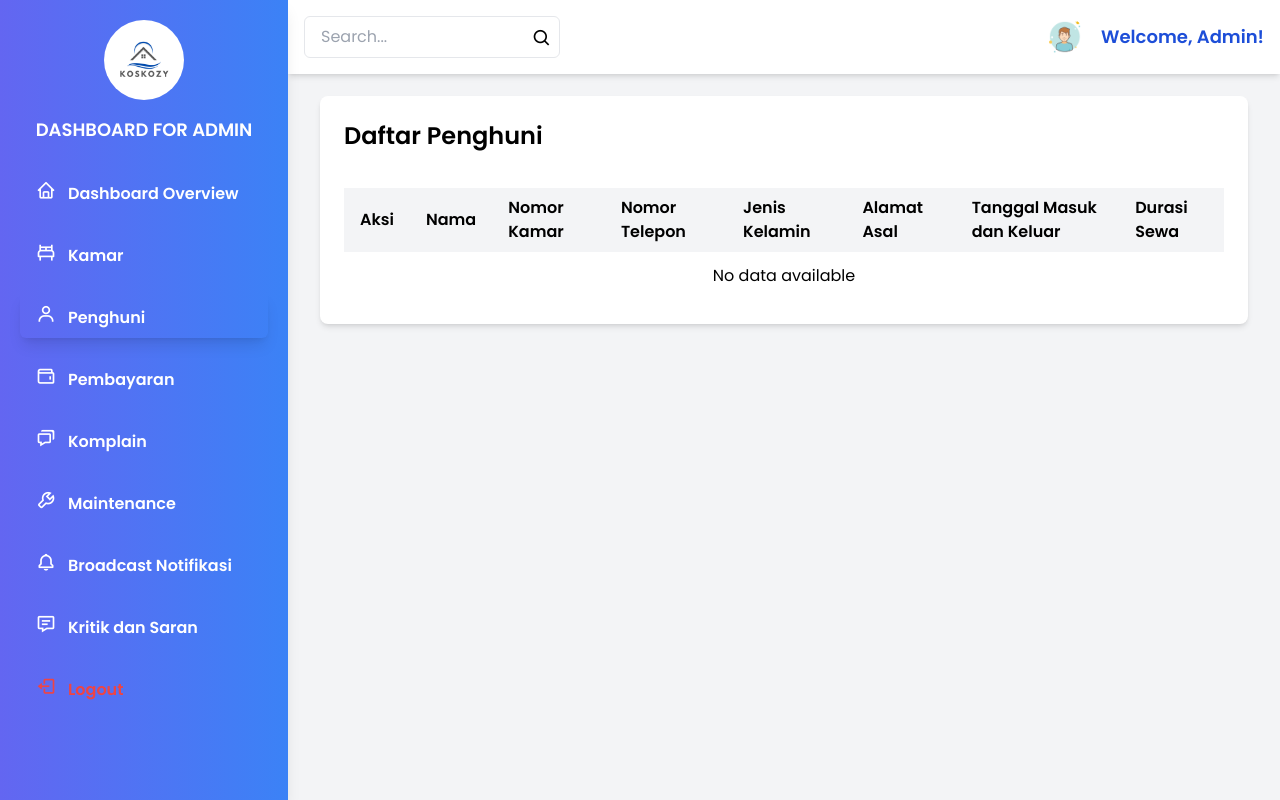
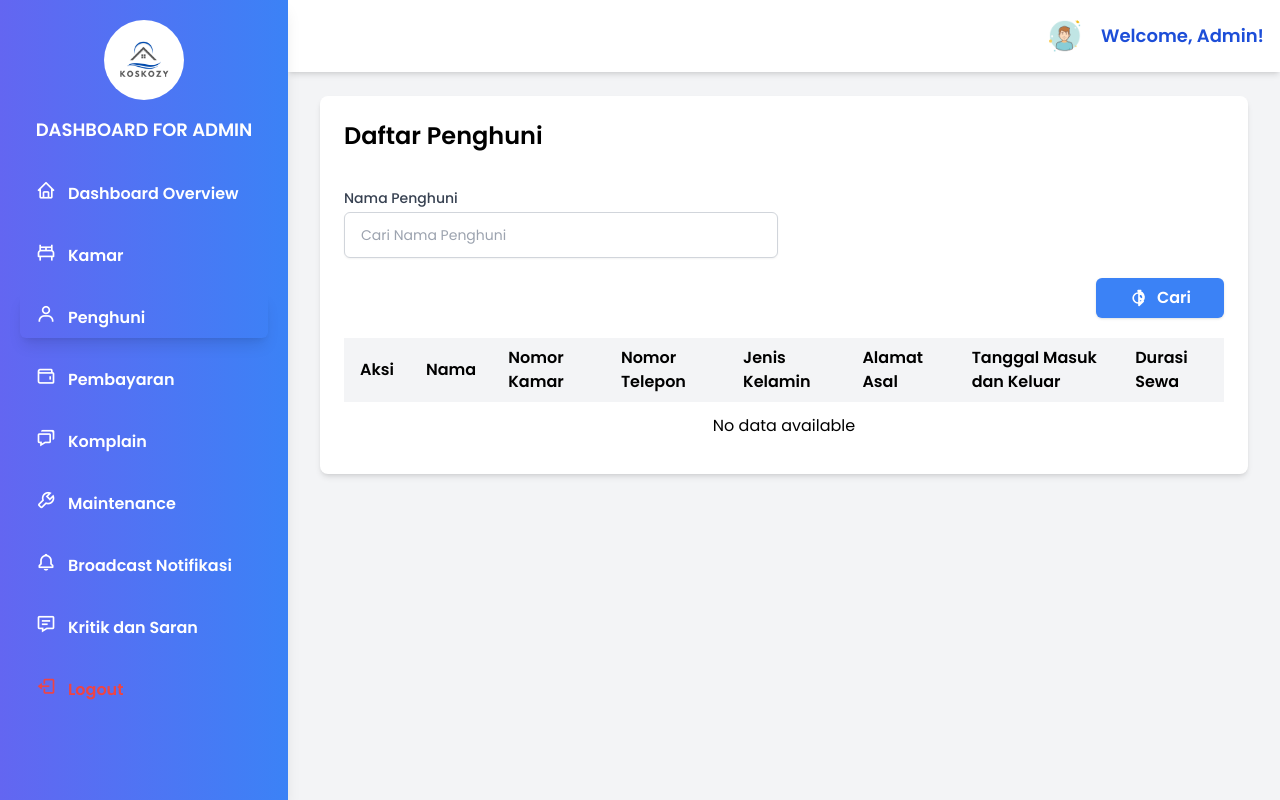
Before and after one commit to jmjnathan/kostmanagement, a PHP site: page /page/admin/penghuni.php in a window 1280 px wide. Run offline with PHP 8.4, Linux system fonts and the light colour scheme; the visitor is signed in with stand-in values (Sample User, id 1); data that the repository does not hold is empty; some libraries are stand-ins or nearby versions.

Commit message:
perbaikan pada kamar, penghuni, dan index halaman login

```diff
--- a/index.php
+++ b/index.php
@@ -20,7 +20,7 @@
 <body class="flex items-center justify-center min-h-screen bg-gradient-to-r from-indigo-500 to-blue-500">
     <div class="flex flex-col md:flex-row max-w-3xl w-full bg-white rounded-lg shadow-xl">
         <!-- Left Section - Login Form -->
-        <div class="w-full md:w-1/2 p-8">
+        <div class="w-full md:w-1/2 p-8 justify-center">
             <h2 class="text-4xl font-bold text-center text-blue-600 mb-4">
                 KOSKOZY
             </h2>
@@ -44,9 +44,9 @@
                       Login
                   </button>
                 </div>
-                <p class="text-center mt-4">
+                <!-- <p class="text-center mt-4">
                     <a href="#" class="text-sm text-blue-500 hover:underline">Lupa Password?</a>
-                </p>
+                </p> -->
             </form>
         </div>
 
--- a/page/admin/penghuni.php
+++ b/page/admin/penghuni.php
@@ -29,6 +29,9 @@ try {
    $admin = $stmt->fetch(PDO::FETCH_ASSOC);
    $admin_name = $admin['name'] ?? 'Admin';
 
+
+   // $name = isset($_GET['name']) ? $_GET['name'] : '';
+
    // Query untuk mengambil data kritik dan saran
    $sql =
    "SELECT
@@ -40,6 +43,7 @@ try {
       rooms R on P.room_id = R.id
    ";
    $stmt_rooms = $pdo->prepare($sql);
+   // $stmt_rooms->bindValue(':name', "%$name%");
    $stmt_rooms->execute();
    $rooms = $stmt_rooms->fetchAll(PDO::FETCH_ASSOC);
 
@@ -125,15 +129,7 @@ if (isset($_SESSION['toast_message'])) {
 <!-- Main Content -->
 <div class="md:ml-72 flex flex-col min-h-screen">
    <!-- Navbar -->
-   <nav class="flex items-center justify-between bg-white p-4 fixed top-0 left-0 md:left-72 right-0 shadow-md z-10">
-      <form action="#" class="flex items-center space-x-2">
-         <div class="relative">
-            <input type="search" placeholder="Search..." class="border rounded-md px-4 py-2 w-full md:w-64">
-            <button type="submit" class="absolute right-0 top-0 p-2">
-               <i class='bx bx-search text-xl'></i>
-            </button>
-         </div>
-      </form>
+   <nav class="flex items-center justify-end bg-white p-4 fixed top-0 left-0 md:left-72 right-0 shadow-md z-10">
       <div class="flex items-center space-x-4">
          <!-- Profile -->
          <a href="#" class="profile">
@@ -152,6 +148,29 @@ if (isset($_SESSION['toast_message'])) {
             <div class="justify-between flex mb-5">
                <h2 class="text-2xl font-semibold mb-4">Daftar Penghuni</h2>
             </div>
+
+            <form action="penghuni.php" method="GET">
+            <!-- Filter -->
+               <div class="mb-5 grid grid-cols-2 gap-3">
+                  <div class="relative w-full">
+                     <label for="name" class="block text-sm font-medium text-gray-700">Nama Penghuni</label>
+                     <input type="text" id="room_name" placeholder="Cari Nama Penghuni" name="name" class="py-3 px-4 mt-1 block w-full border border-gray-300 rounded-md shadow-sm focus:ring-indigo-500 focus:border-indigo-500 sm:text-sm">
+                  </div>
+               </div>
+               <!-- Filter -->
+
+               <div class="flex items-center justify-end mb-5">
+                  <!-- Tombol Find -->
+                  <button type="submit" class="flex items-center justify-center gap-2 w-32 bg-blue-500 hover:bg-blue-600 rounded-md px-4 py-2 text-white font-semibold shadow">
+                     <svg xmlns="http://www.w3.org/2000/svg" class="h-5 w-5" fill="none" viewBox="0 0 24 24" stroke="currentColor" stroke-width="2">
+                        <path stroke-linecap="round" stroke-linejoin="round" d="M11 4a7 7 0 011 13.938V21l5-5-5-5v3.062A5.975 5.975 0 0017 12a6 6 0 10-6 6c1.453 0 2.77-.48 3.939-1.281L12 17V7c0-1.343.672-2.602 1.745-3.485L14 3H11z" />
+                     </svg>
+                     Cari
+                  </button>
+                  <!-- Tombol Find -->
+               </div>
+            </form>
+
 
             <!-- Table to display rooms -->
             <div class="overflow-x-auto">
```
Also changed, not shown: page/admin/kamar.php (+2 -10 lines).
